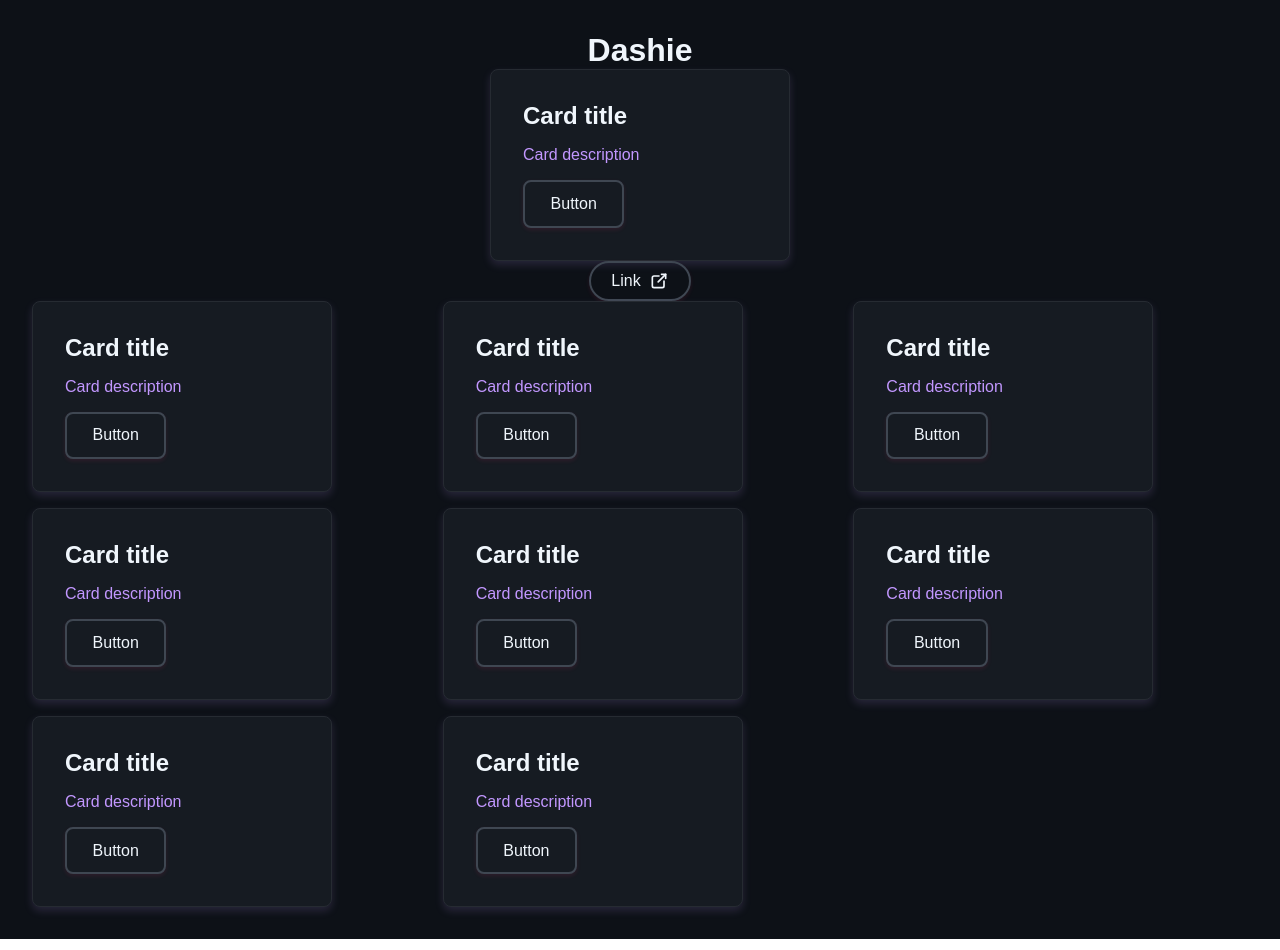
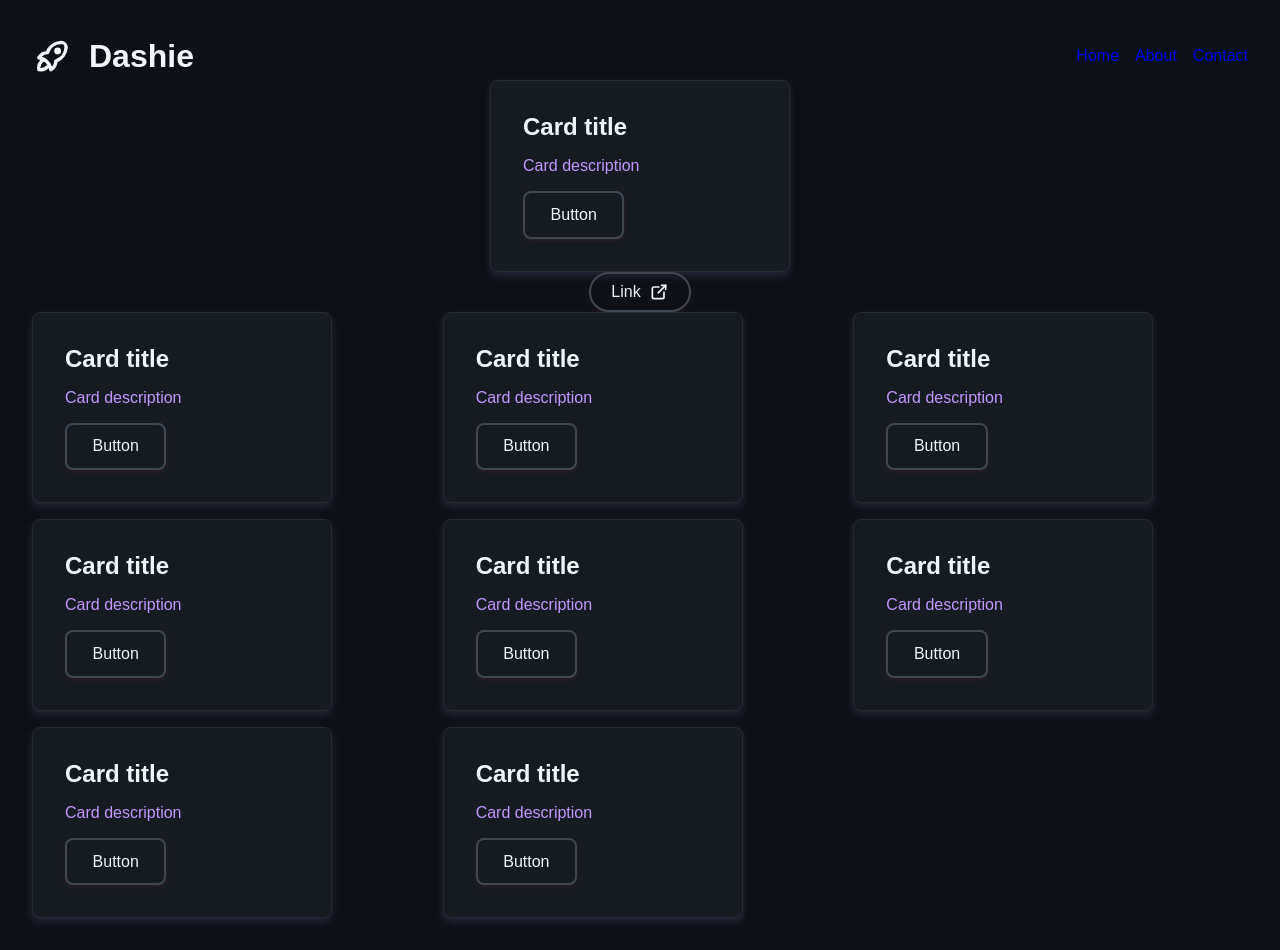
Before and after one commit to froma-dev/dashie, a React (Vite) app: page / in a window 1280 px wide. Built offline with nearby package versions, Linux system fonts and the light colour scheme.

Commit message:
add header menu items

```diff
--- a/src/App.tsx
+++ b/src/App.tsx
@@ -2,11 +2,12 @@ import "./App.css";
 import Card from "./components/Card/Card";
 import Link from "./components/Link/Link";
 import Grid from "./components/Grid/Grid";
+import Header from "./components/Header/Header";
 
 function App() {
   return (
     <>
-      <h1>Dashie</h1>
+      <Header />
       <Card title="Card title" description="Card description" />
       <Link href="https://github.com/">Link</Link>
       <Grid auto>
--- /dev/null
+++ b/src/components/Header/Brand.tsx
@@ -0,0 +1,12 @@
+import { IconRocket } from "@tabler/icons-react";
+
+const Brand = () => {
+  return (
+    <>
+      <IconRocket size={48} />
+      <h1>Dashie</h1>
+    </>
+  );
+};
+
+export default Brand;
--- /dev/null
+++ b/src/components/Header/Header.css
@@ -0,0 +1,7 @@
+.header {
+    width: 100%;
+    display: flex;
+    flex-direction: row;
+    align-items: center;
+    gap: 1rem;
+}
--- /dev/null
+++ b/src/components/Header/Header.tsx
@@ -0,0 +1,20 @@
+import Menu from "../Menu/Menu";
+import "./Header.css";
+import Brand from "./Brand";
+
+const Header = () => {
+  return (
+    <header className="header">
+      <Brand />
+      <Menu
+        data={[
+          { id: 1, label: "Home", href: "/" },
+          { id: 2, label: "About", href: "/about" },
+          { id: 3, label: "Contact", href: "/contact" },
+        ]}
+      />
+    </header>
+  );
+};
+
+export default Header;
--- /dev/null
+++ b/src/components/Menu/Menu.css
@@ -0,0 +1,16 @@
+.menu {
+    width: 100%;
+    display: flex;
+    justify-content: flex-end;
+    align-items: center;
+
+    ul {
+        display: flex;
+        gap: 1rem;
+        list-style: none;
+
+        .menu-item {
+            text-decoration: none;
+        }
+    }
+}
--- /dev/null
+++ b/src/components/Menu/Menu.tsx
@@ -0,0 +1,27 @@
+import MenuItem from "./MenuItem";
+import "./Menu.css";
+
+interface MenuProps {
+  data: {
+    id: number;
+    label: string;
+    href: string;
+    current?: boolean;
+  }[];
+}
+
+const Menu = ({ data }: MenuProps) => {
+  return (
+    <nav className="menu">
+      <ul>
+        {data.map((item) => (
+          <li key={item.id}>
+            <MenuItem href={item.href} label={item.label} current={item.current}/>
+          </li>
+        ))}
+      </ul>
+    </nav>
+  );
+};
+
+export default Menu;
--- /dev/null
+++ b/src/components/Menu/MenuItem.tsx
@@ -0,0 +1,20 @@
+interface LinkProps {
+  href: string;
+  label: string;
+  current?: boolean;
+}
+
+const MenuItem = ({ href, label = "nav item", current }: LinkProps) => {
+  return (
+    <a
+      className="menu-item"
+      href={href}
+      aria-label={label}
+      aria-current={current ? "page" : undefined}
+    >
+      {label}
+    </a>
+  );
+};
+
+export default MenuItem;
```
